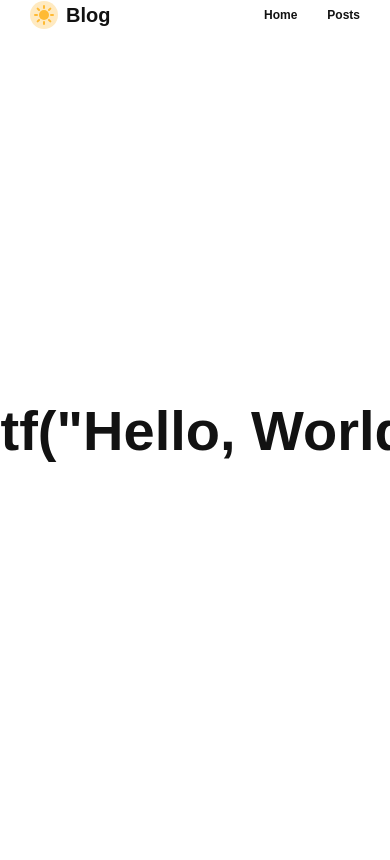
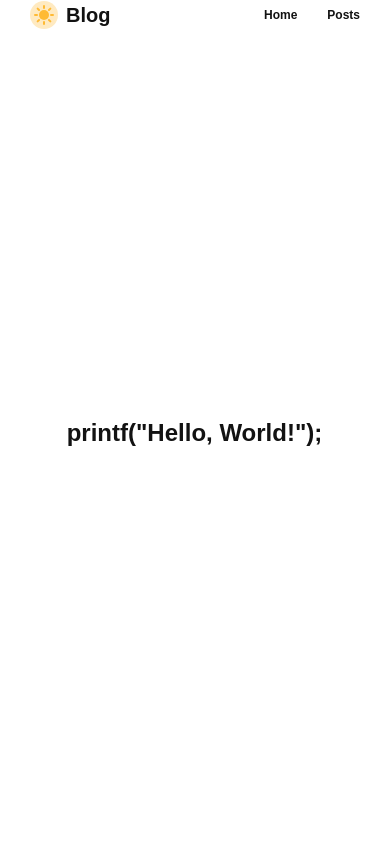
Before and after one commit to bogamie/bogamie.github.io, a Jekyll site: the page built from index.markdown, in a window 390 px wide. Shown: the top 860 px of the page. Built offline with Jekyll 4.4.1, drawn with Linux system fonts in a browser that asks for light colours; cached includes are drawn as plain includes; nearby versions of some CDN libraries; some web fonts are replaced; grey boxes are pictures that could not be loaded.

Commit message:
Feat: Add responsive design for typewriter effect

```diff
--- a/_sass/bogamie-blog/_home.scss
+++ b/_sass/bogamie-blog/_home.scss
@@ -31,3 +31,15 @@
     border-color: tranparent;
   }
 }
+
+@media (max-width: 1279px) {
+    .typewrite {
+        font-size: 2.5rem;
+    }
+}
+
+@media (max-width: 767px) {
+    .typewrite {
+        font-size: 1.5rem;
+    }
+}
```
